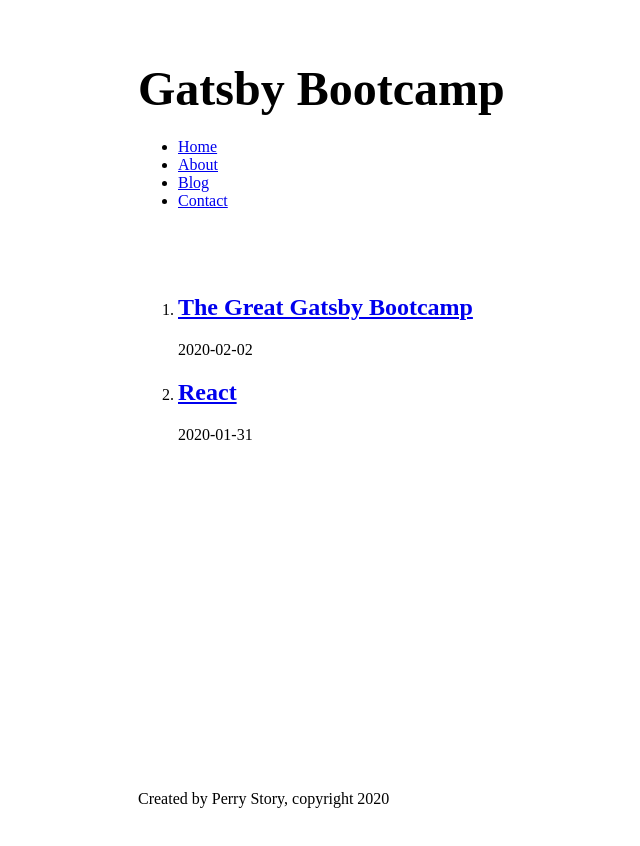
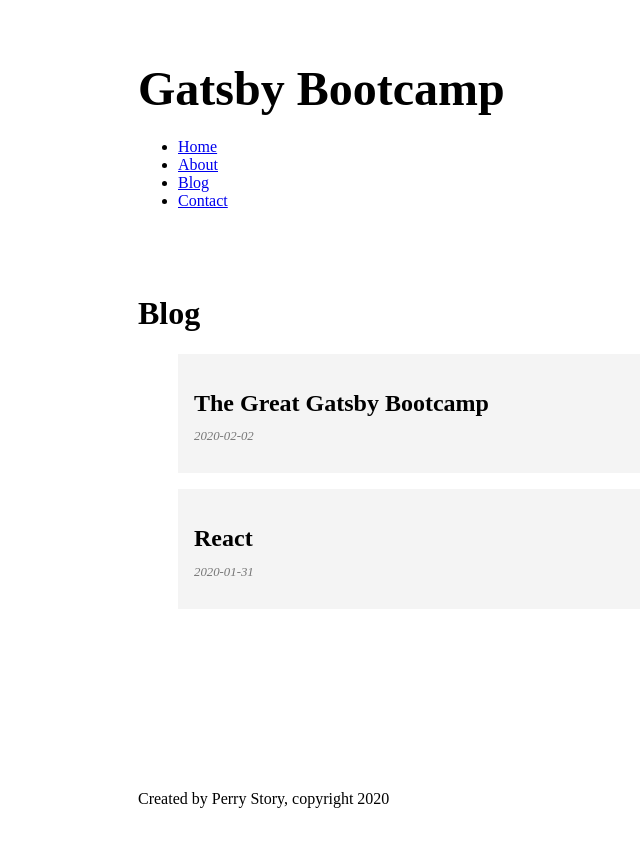
Before and after one commit to ptstory/gatsby-bootcamp, a Gatsby site: page /blog in a window 1280 px wide. Shown: the whole page, without its empty margins (127-767 px from the left). Built offline with nearby package versions, Linux system fonts and the light colour scheme; Gatsby itself is replaced by a stand-in of ours.

Commit message:
lesson 15, adding images to posts

```diff
--- a/gatsby-config.js
+++ b/gatsby-config.js
@@ -18,6 +18,21 @@
         path: `${__dirname}/src/`,
       },
     },
-    "gatsby-transformer-remark",
+    "gatsby-plugin-sharp",
+    {
+      resolve: "gatsby-transformer-remark",
+      options: {
+        plugins: [
+          "gatsby-remark-relative-images",
+          {
+            resolve: "gatsby-remark-images",
+            options: {
+              maxWidth: 750,
+              linkImagesToOriginal: false
+            }
+          }
+        ]
+      }
+    }
   ],
 }
--- a/package.json
+++ b/package.json
@@ -16,6 +16,9 @@
   "dependencies": {
     "gatsby": "^2.19.7",
     "gatsby-plugin-sass": "^2.1.28",
+    "gatsby-plugin-sharp": "^2.5.4",
+    "gatsby-remark-images": "^3.2.2",
+    "gatsby-remark-relative-images": "^0.3.0",
     "gatsby-source-filesystem": "^2.1.48",
     "gatsby-transformer-remark": "^2.6.53",
     "node-sass": "^4.13.1",
--- a/src/components/footer.js
+++ b/src/components/footer.js
@@ -1,5 +1,7 @@
 import React from "react"
 import { graphql, useStaticQuery } from "gatsby"
+
+import footerStyles from "./footer.module.scss";
 
 const Footer = () => {
   const data = useStaticQuery(graphql`
@@ -12,7 +14,7 @@
     }
   `)
   return (
-    <footer>
+    <footer className={footerStyles.footer}>
       <p>Created by {data.site.siteMetadata.author}, copyright 2020</p>
     </footer>
   )
--- /dev/null
+++ b/src/components/footer.module.scss
@@ -0,0 +1,3 @@
+.footer {
+    margin-top: 3rem;
+}
--- a/src/pages/blog.js
+++ b/src/pages/blog.js
@@ -1,6 +1,8 @@
 import React from "react"
 import Layout from "../components/layout"
 import { graphql, useStaticQuery, Link } from "gatsby"
+
+import blogStyles from "./blog.module.scss"
 
 const BlogPage = () => {
   const data = useStaticQuery(graphql`
@@ -22,16 +24,15 @@
   `)
   return (
     <Layout>
-      <ol>
-        {data.allMarkdownRemark.edges.map(edge => {
+        <h1>Blog</h1>
+        <ol className={blogStyles.posts}>
+            {data.allMarkdownRemark.edges.map((edge) => {
                 return (
-            <li>
-              <h2>
+                    <li className={blogStyles.post}>
                         <Link to={`/blog/${edge.node.fields.slug}`}>
-                  {edge.node.frontmatter.title}
+                            <h2>{edge.node.frontmatter.title}</h2>
+                            <p>{edge.node.frontmatter.date}</p>
                         </Link>
-              </h2>
-              <p>{edge.node.frontmatter.date}</p>
                     </li>
                 )
             })}
--- /dev/null
+++ b/src/pages/blog.module.scss
@@ -0,0 +1,30 @@
+.posts {
+    list-style-type: none;
+    margin: 0;
+}
+
+.post {
+    margin: 1rem 0;
+
+    a {
+        background: #f4f4f4;
+        color: #000000;
+        display: block;
+        padding: 1rem;
+        text-decoration: none;
+    }
+
+    a:hover {
+        background: #e4e4e4;
+    }
+
+    h2 {
+        margin-bottom: 0;
+    }
+
+    p {
+        color: #777777;
+        font-size: .8rem;
+        font-style: italic;
+    }
+}
--- a/src/posts/gatsby.md
+++ b/src/posts/gatsby/gatsby.md
@@ -5,6 +5,8 @@
 
 I'm trying out a new bootcamp!
 
+![Grass](./grass.jpg)
+
 ## Topics Covered
 
 1. Gatsby
```
Also changed, not shown: src/posts/gatsby/grass.jpg (added), src/posts/react/react.md (renamed from src/posts/react.md), 1 other file. Lines whose indentation alone changed are shown as unchanged.
